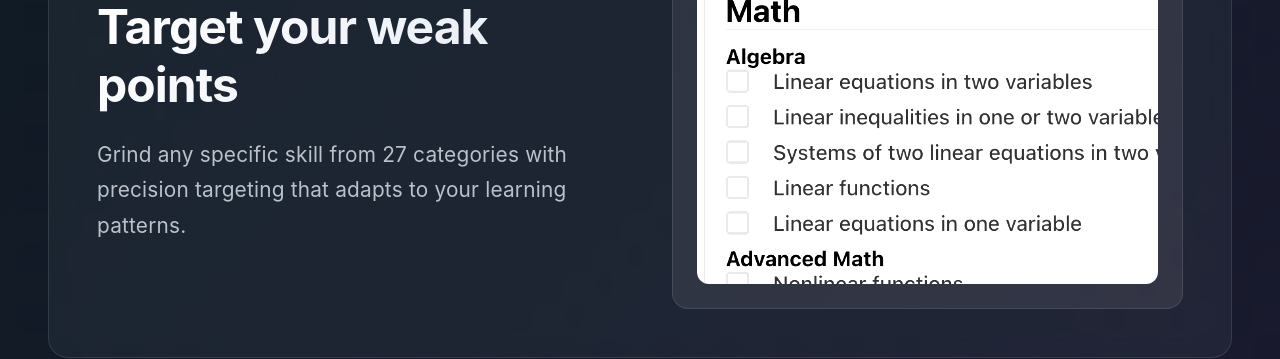
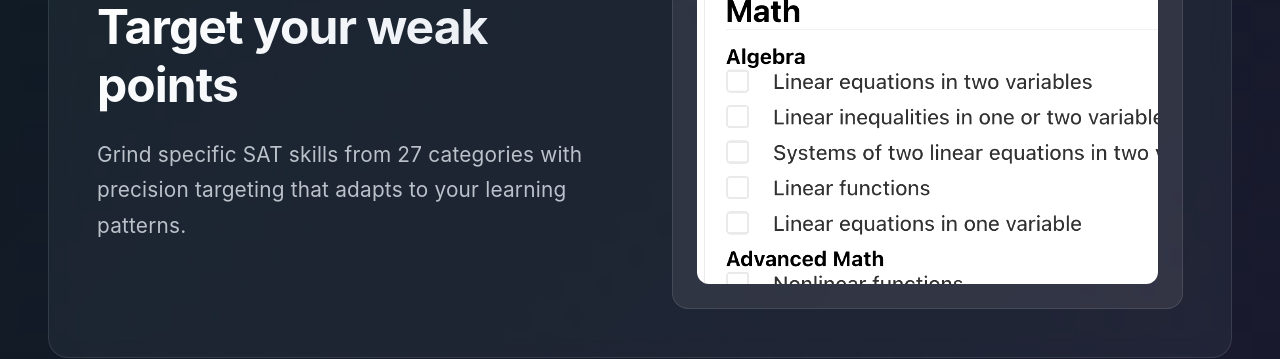
Before and after one commit to aquarc/webstack-v2, a React (Create React App) app in the folder frontend/: page / in a window 1280 px wide. Shown: the part 1000-1359 px from the top of the page. Built offline with nearby package versions, Linux system fonts and the light colour scheme; no server answers.

Commit message:
Updated title wording

```diff
--- a/frontend/public/index.html
+++ b/frontend/public/index.html
@@ -23,7 +23,7 @@
       work correctly both with client-side routing and a non-root public URL.
       Learn how to configure a non-root public URL by running `npm run build`.
     -->
-    <title>Aquarc - High School Made easier</title>
+    <title>Aquarc - SAT Made easier</title>
     <!-- Google tag (gtag.js) -->
     <script async src="https://www.googletagmanager.com/gtag/js?id=%REACT_APP_GTAG%"></script>
     <script src="https://www.desmos.com/api/v1.7/calculator.js?apiKey=dcb31709b452b1cf9dc26972add0fda6"></script>
--- a/frontend/src/LandingPage/LandingPage.jsx
+++ b/frontend/src/LandingPage/LandingPage.jsx
@@ -122,7 +122,7 @@ const LandingPage = () => {
           <div className="feature-card">
             <div className="feature-text">
               <h2>Target your weak points</h2>
-              <p>Grind any specific skill from 27 categories with precision targeting that adapts to your learning patterns.</p>
+              <p>Grind specific SAT skills from 27 categories with precision targeting that adapts to your learning patterns.</p>
             </div>
             <div className="feature-visual">
               <div className="feature-image-wrapper">
```
